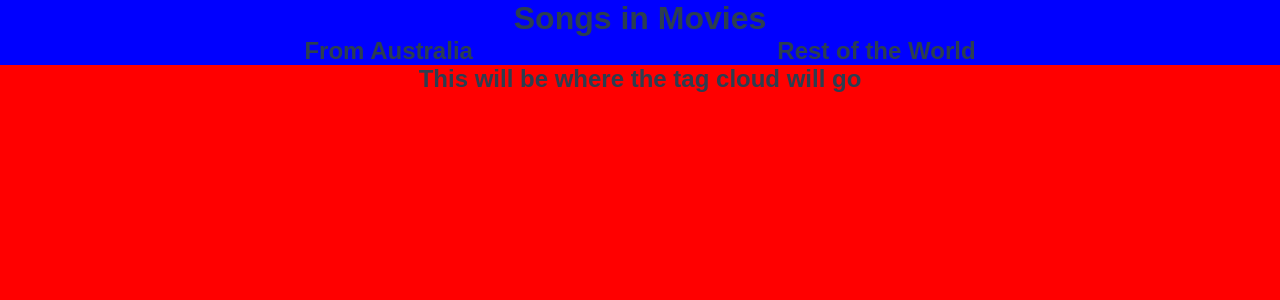
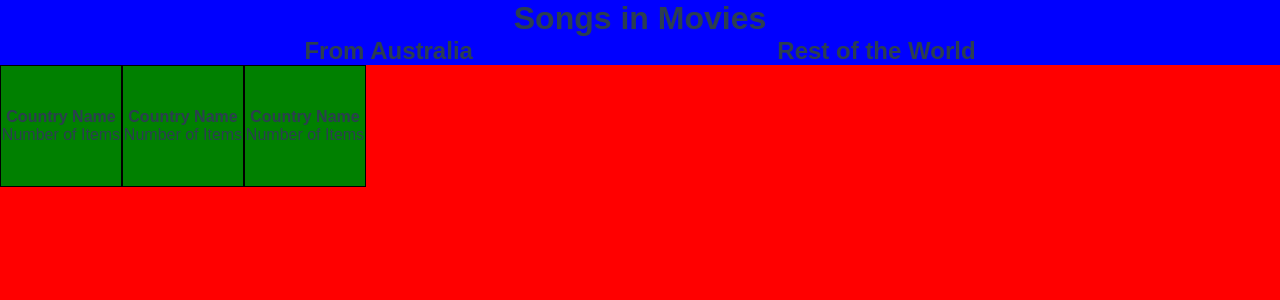
Before and after one commit to Pondering-Apple/vue-NFSA, a Vue app: page / in a window 1280 px wide. Shown: the top 300 px of the page. Built offline with nearby package versions, Linux system fonts and the light colour scheme.

Commit message:
adding stuff to page as well as vue router

```diff
--- a/package.json
+++ b/package.json
@@ -14,7 +14,7 @@
   "dependencies": {
     "pinia": "^2.1.7",
     "vue": "^3.4.29",
-    "vue-router": "^4.3.3"
+    "vue-router": "^4.4.5"
   },
   "devDependencies": {
     "@rushstack/eslint-patch": "^1.8.0",
--- a/src/App.vue
+++ b/src/App.vue
@@ -1,16 +1,16 @@
 <template>
-  <Greet />
+  <Header />
   <CloudContainer />
 </template>
 
 <script>
-import Greet from './components/Greet.vue'
 import CloudContainer from './components/cloudContainer.vue'
+import Header from './components/header.vue'
 
 export default {
   name: 'App',
   components: {
-    Greet,
+    Header,
     CloudContainer
   }
 }
--- a/src/components/cloudContainer.vue
+++ b/src/components/cloudContainer.vue
@@ -1,18 +1,39 @@
 <template>
-  <div>
-    <h2>This will be where the tag cloud will go</h2>
+  <div class="container">
+    <tagCloud @click="toggleVisibility" />
+    <tagCloud @click="toggleVisibility" />
+    <tagCloud @click="toggleVisibility" />
   </div>
+  <collectionDisplay v-if="isVisible" />
 </template>
 
 <script>
+import tagCloud from './tagCloud.vue'
+import collectionDisplay from './collectionDisplay.vue'
+
 export default {
-  name: 'CloudContainer'
+  name: 'CloudContainer',
+  components: {
+    tagCloud,
+    collectionDisplay
+  },
+  data() {
+    return {
+      isVisible: false
+    }
+  },
+  methods: {
+    toggleVisibility() {
+      this.isVisible = !this.isVisible
+    }
+  }
 }
 </script>
 
 <style scoped>
-div {
-  text-align: center;
+div.container {
+  display: flex;
+  flex-wrap: wrap;
   height: 800px;
   width: 100%;
   background-color: red;
--- /dev/null
+++ b/src/components/collectionDisplay.vue
@@ -0,0 +1,16 @@
+<template>
+  <div></div>
+</template>
+
+<script>
+import collectionItem from './collectionItem.vue'
+
+export default {
+  name: 'CollectionDisplay',
+  component: {
+    collectionItem
+  }
+}
+</script>
+
+<style scoped></style>
--- /dev/null
+++ b/src/components/collectionItem.vue
@@ -0,0 +1,13 @@
+<template>
+  <div>
+    <h2>hi</h2>
+  </div>
+</template>
+
+<script>
+export default {
+  name: 'CollectionItem'
+}
+</script>
+
+<style scoped></style>
--- a/src/components/Greet.vue
+++ b/src/components/header.vue
@@ -10,7 +10,7 @@
 
 <script>
 export default {
-  name: 'Greet'
+  name: 'header'
 }
 </script>
 
--- /dev/null
+++ b/src/components/tagCloud.vue
@@ -0,0 +1,26 @@
+<template>
+  <div>
+    <h4>Country Name</h4>
+    <p>Number of Items</p>
+  </div>
+</template>
+
+<script>
+export default {
+  name: 'tagCloud'
+}
+</script>
+
+<style scoped>
+div {
+  cursor: pointer;
+  height: 120px;
+  width: 120px;
+  background-color: green;
+  border: 1px solid black;
+  display: flex;
+  justify-content: center;
+  align-items: center;
+  flex-direction: column;
+}
+</style>
```
Also changed, not shown: 6 other files (tests, documents, lock files or other folders).
